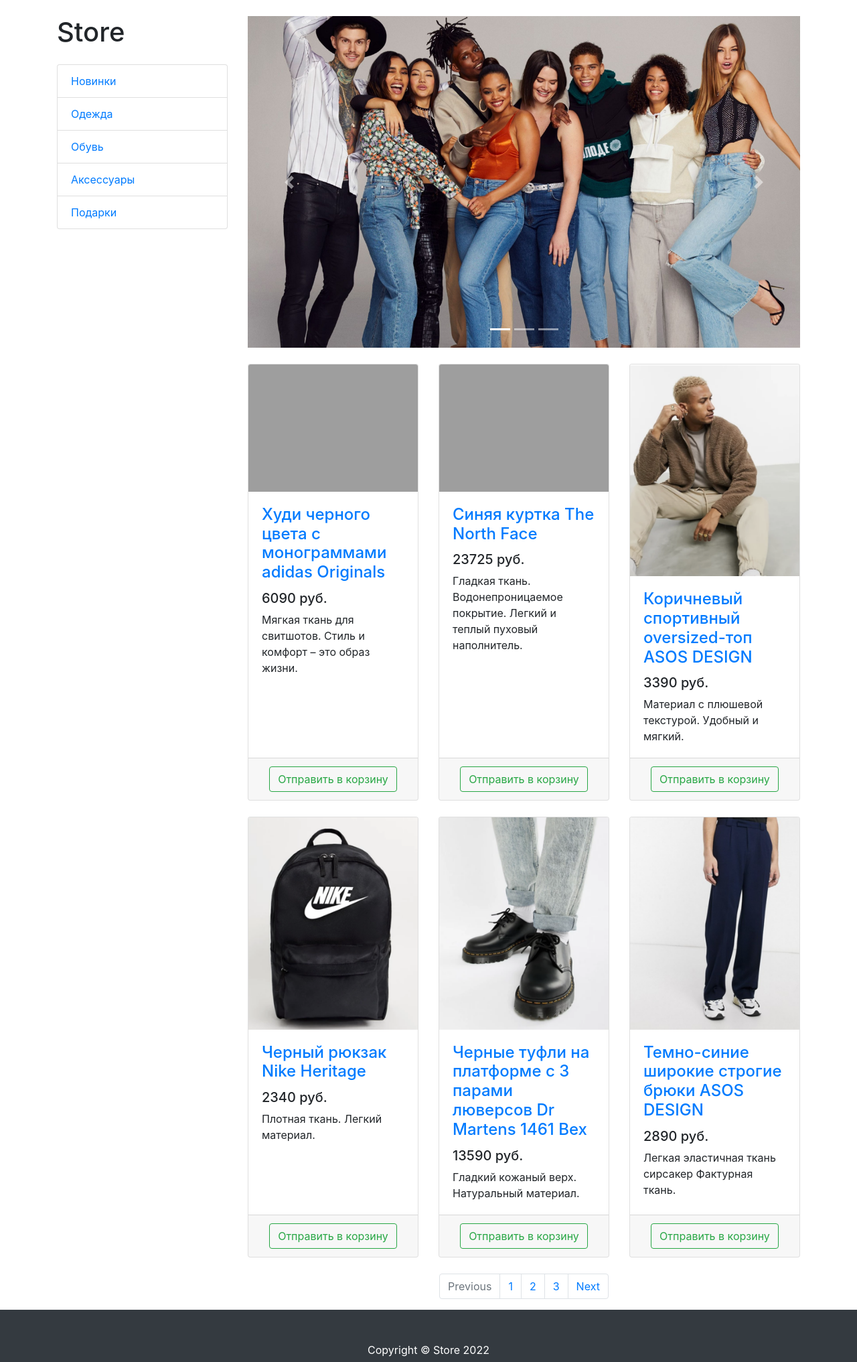
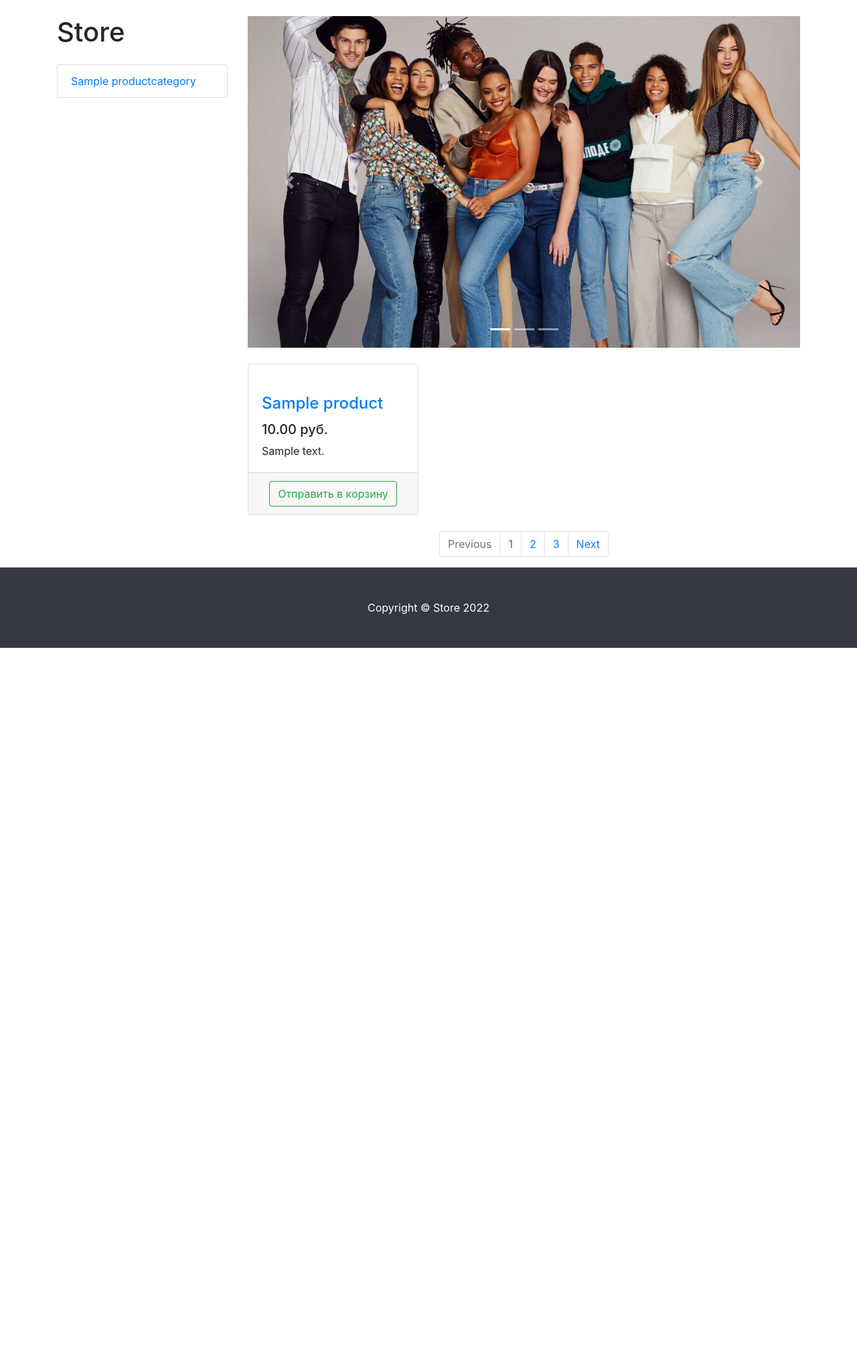
Before and after one commit to alexnemynov/store, a Django app: page /products/ in a window 1280 px wide. Shown: the part 56-2089 px from the top of the page at 67% size. After the commit the page ends 1023 px from the top, so only its background shows below. Run offline with Django 4.2, Linux system fonts and the light colour scheme; tables that the repository leaves empty hold one stand-in row (values such as "Sample post"); some libraries are stand-ins or nearby versions; grey boxes are pictures that could not be loaded.

Commit message:
edit views.py, products.html. Added data from db without image

```diff
--- a/products/templates/products/products.html
+++ b/products/templates/products/products.html
@@ -15,11 +15,9 @@
 
                 <h1 class="my-4">Store</h1>
                 <div class="list-group">
-                    <a href="#" class="list-group-item">Новинки</a>
-                    <a href="#" class="list-group-item">Одежда</a>
-                    <a href="#" class="list-group-item">Обувь</a>
-                    <a href="#" class="list-group-item">Аксессуары</a>
-                    <a href="#" class="list-group-item">Подарки</a>
+                    {% for category in categories %}
+                        <a href="#" class="list-group-item">{{ category.name }}</a>
+                    {% endfor %}
                 </div>
 
             </div>
@@ -61,7 +59,7 @@
                         <div class="card h-100">
                             <a href="#">
                                 <img class="card-img-top"
-                                     src="{{ product.image }}"
+                                     src="{{ ... }}"
                                      alt="">
                             </a>
                             <div class="card-body">
--- a/products/views.py
+++ b/products/views.py
@@ -1,4 +1,5 @@
 from django.shortcuts import render
+from products.models import ProductCategory, Product
 
 # Create your views here.
 # Функции = контроллеры = вьюхи
@@ -9,46 +10,9 @@
 
 
 def products(request):
-    product_list = [
-    {
-        "image": "/static/vendor/img/products/Adidas-hoodie.png",
-        "name": "Худи черного цвета с монограммами adidas Originals",
-        "price": 6090,
-        "description": "Мягкая ткань для свитшотов. Стиль и комфорт – это образ жизни.",
-    },
-    {
-        "image": "/static/vendor/img/products/Blue-jacket-The-North-Face.png",
-        "name": "Синяя куртка The North Face",
-        "price": 23725,
-        "description": "Гладкая ткань. Водонепроницаемое покрытие. Легкий и теплый пуховый наполнитель.",
-    },
-    {
-        "image": "/static/vendor/img/products/Brown-sports-oversized-top-ASOS-DESIGN.png",
-        "name": "Коричневый спортивный oversized-топ ASOS DESIGN",
-        "price": 3390,
-        "description": "Материал с плюшевой текстурой. Удобный и мягкий.",
-    },
-    {
-        "image": "/static/vendor/img/products/Black-Nike-Heritage-backpack.png",
-        "name": "Черный рюкзак Nike Heritage",
-        "price": 2340,
-        "description": "Плотная ткань. Легкий материал.",
-    },
-    {
-        "image": "/static/vendor/img/products/Black-Dr-Martens-shoes.png",
-        "name": "Черные туфли на платформе с 3 парами люверсов Dr Martens 1461 Bex",
-        "price": 13590,
-        "description": "Гладкий кожаный верх. Натуральный материал.",
-    },
-    {
-        "image": "/static/vendor/img/products/Dark-blue-wide-leg-ASOs-DESIGN-trousers.png",
-        "name": "Темно-синие широкие строгие брюки ASOS DESIGN",
-        "price": 2890,
-        "description": "Легкая эластичная ткань сирсакер Фактурная ткань.",
-    }
-    ]
     context = {
         'title': 'Store - Каталог',
-        'products': product_list
+        'products': Product.objects.all(),
+        'categories': ProductCategory.objects.all()
     }
     return render(request, 'products/products.html', context)
```
